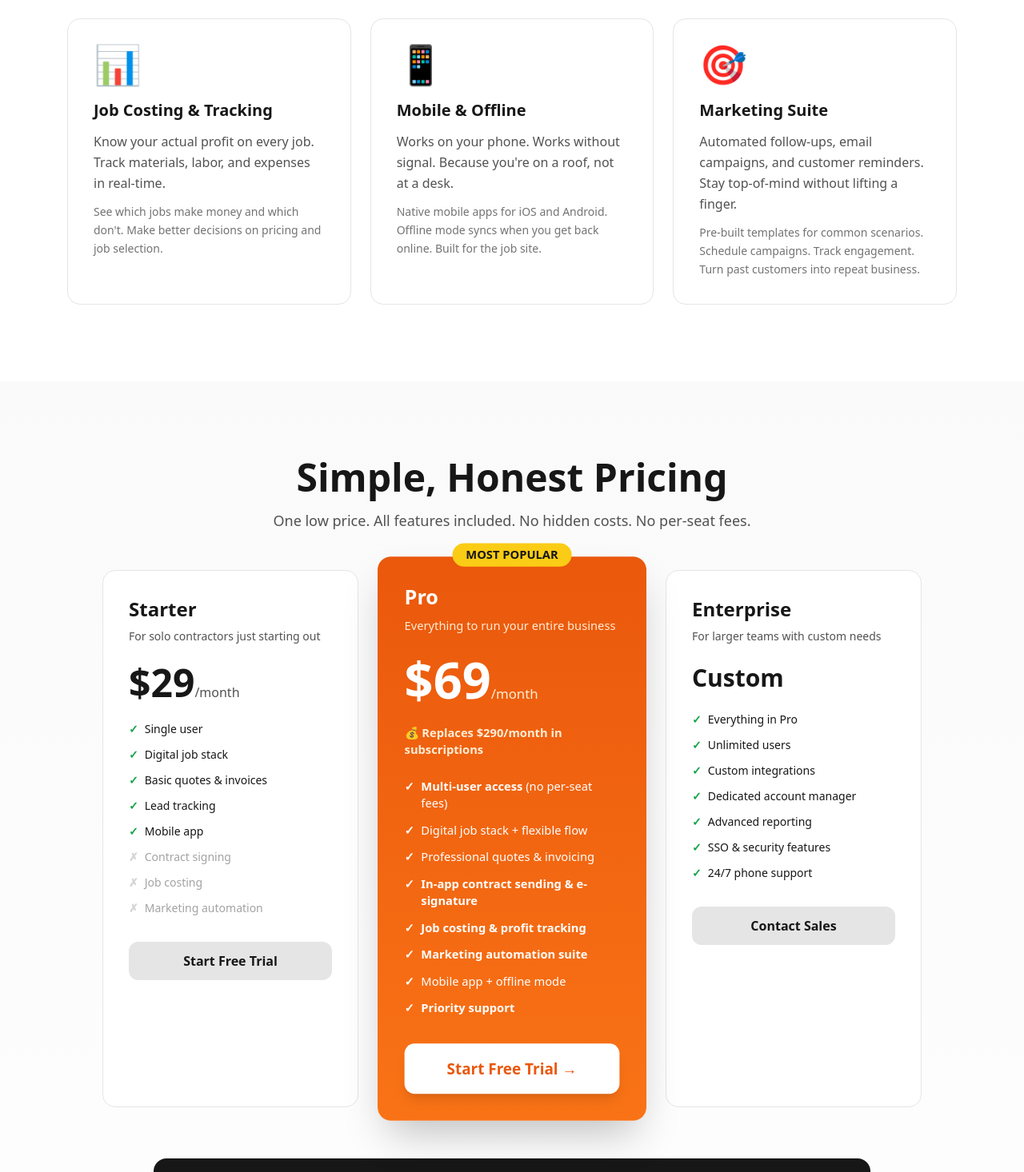
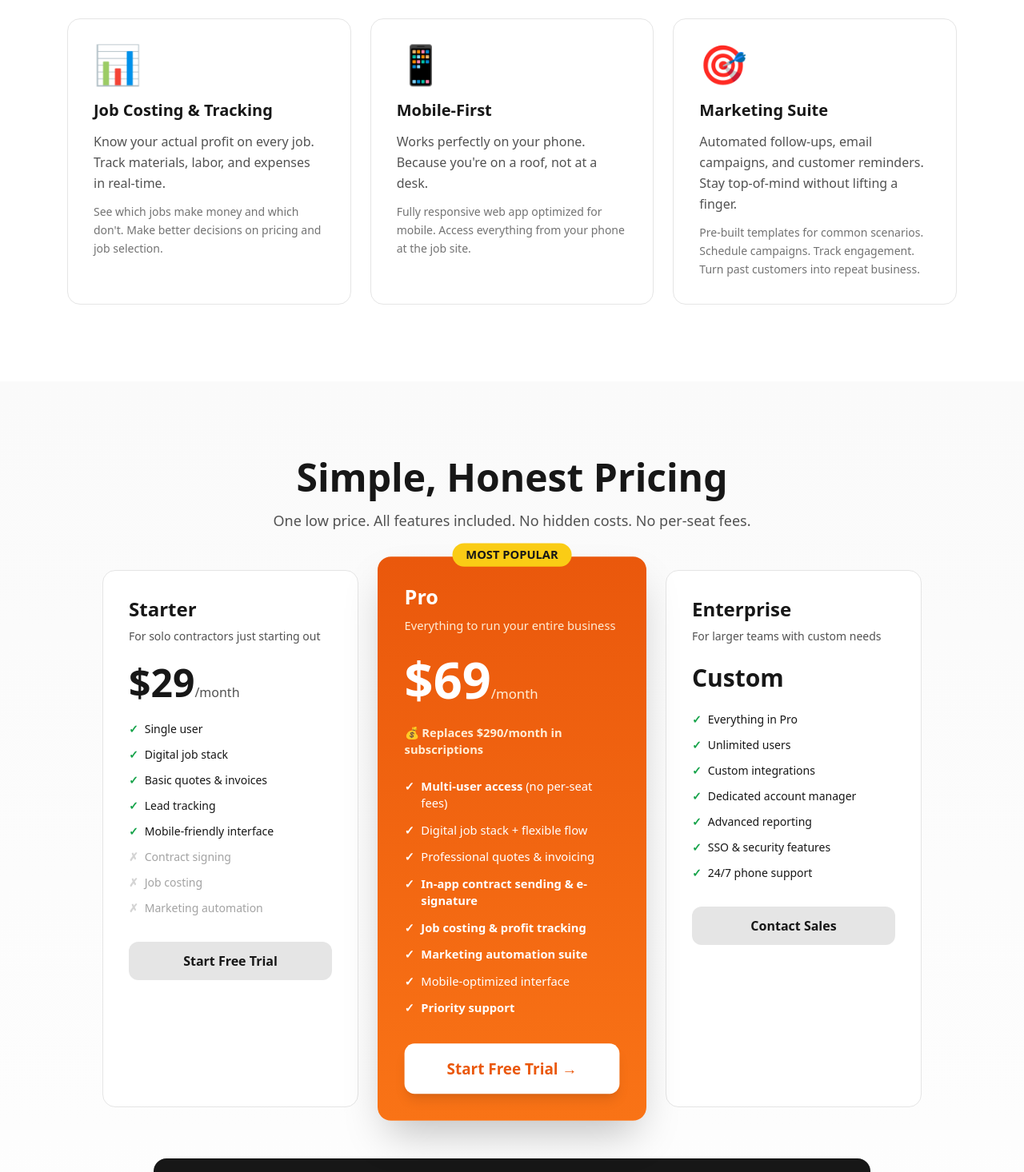
Before and after one commit to spanky89/stackdek-landing, a React (Vite) app: page / in a window 1280 px wide. Shown: the part 3493-4959 px from the top of the page at 80% size. Built offline with nearby package versions, Linux system fonts and the light colour scheme.

Commit message:
Remove offline mode messaging - focus on mobile-first web app

```diff
--- a/src/App.jsx
+++ b/src/App.jsx
@@ -27,9 +27,9 @@ const features = [
   },
   {
     icon: '📱',
-    title: 'Mobile & Offline',
-    desc: "Works on your phone. Works without signal. Because you're on a roof, not at a desk.",
-    detail: 'Native mobile apps for iOS and Android. Offline mode syncs when you get back online. Built for the job site.'
+    title: 'Mobile-First',
+    desc: "Works perfectly on your phone. Because you're on a roof, not at a desk.",
+    detail: 'Fully responsive web app optimized for mobile. Access everything from your phone at the job site.'
   },
   {
     icon: '🎯',
@@ -65,8 +65,8 @@ const faqs = [
     a: 'Nope! Contract creation, sending, and e-signature are built right into StackDek Pro. No third-party tools needed. Save $60/month on DocuSign fees.'
   },
   {
-    q: 'Can I use this offline on job sites?',
-    a: 'Yes. The mobile app works without internet. View jobs, create quotes, take notes. Everything syncs when you\'re back online.'
+    q: 'Does it work on mobile at job sites?',
+    a: 'Yes. StackDek is fully responsive and optimized for mobile browsers. Access everything from your phone — view jobs, create quotes, manage customers. Just need an internet connection.'
   },
   {
     q: 'What if I have a crew? Do I pay per user?',
@@ -307,7 +307,7 @@ export default function App() {
                 <li className="flex items-start gap-2"><span className="text-green-600 font-bold">✓</span> <span>Digital job stack</span></li>
                 <li className="flex items-start gap-2"><span className="text-green-600 font-bold">✓</span> <span>Basic quotes & invoices</span></li>
                 <li className="flex items-start gap-2"><span className="text-green-600 font-bold">✓</span> <span>Lead tracking</span></li>
-                <li className="flex items-start gap-2"><span className="text-green-600 font-bold">✓</span> <span>Mobile app</span></li>
+                <li className="flex items-start gap-2"><span className="text-green-600 font-bold">✓</span> <span>Mobile-friendly interface</span></li>
                 <li className="flex items-start gap-2"><span className="text-neutral-300 font-bold">✗</span> <span className="text-neutral-400">Contract signing</span></li>
                 <li className="flex items-start gap-2"><span className="text-neutral-300 font-bold">✗</span> <span className="text-neutral-400">Job costing</span></li>
                 <li className="flex items-start gap-2"><span className="text-neutral-300 font-bold">✗</span> <span className="text-neutral-400">Marketing automation</span></li>
@@ -336,7 +336,7 @@ export default function App() {
                 <li className="flex items-start gap-2"><span className="font-bold">✓</span> <span><strong>In-app contract sending & e-signature</strong></span></li>
                 <li className="flex items-start gap-2"><span className="font-bold">✓</span> <span><strong>Job costing & profit tracking</strong></span></li>
                 <li className="flex items-start gap-2"><span className="font-bold">✓</span> <span><strong>Marketing automation suite</strong></span></li>
-                <li className="flex items-start gap-2"><span className="font-bold">✓</span> <span>Mobile app + offline mode</span></li>
+                <li className="flex items-start gap-2"><span className="font-bold">✓</span> <span>Mobile-optimized interface</span></li>
                 <li className="flex items-start gap-2"><span className="font-bold">✓</span> <span><strong>Priority support</strong></span></li>
               </ul>
               <a href="#signup" className="block text-center bg-white hover:bg-neutral-100 text-orange-600 font-bold px-6 py-4 rounded-xl transition shadow-lg text-lg">
```
